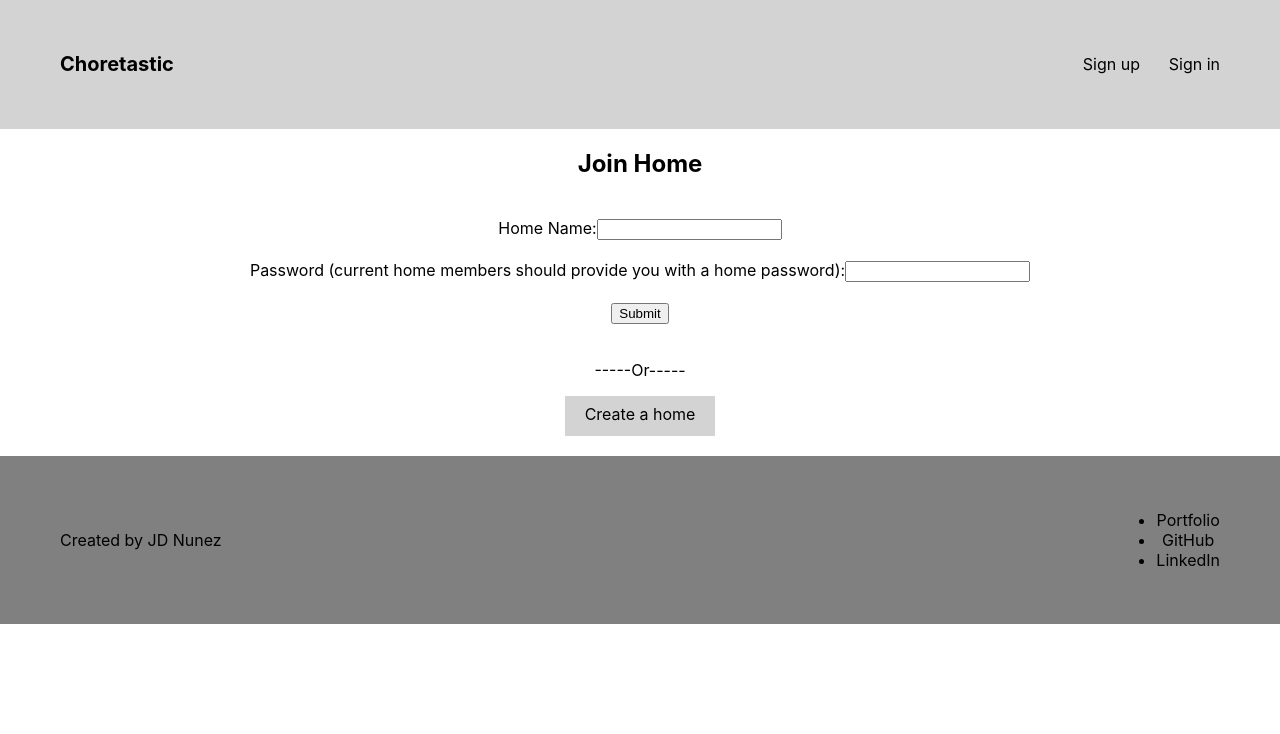
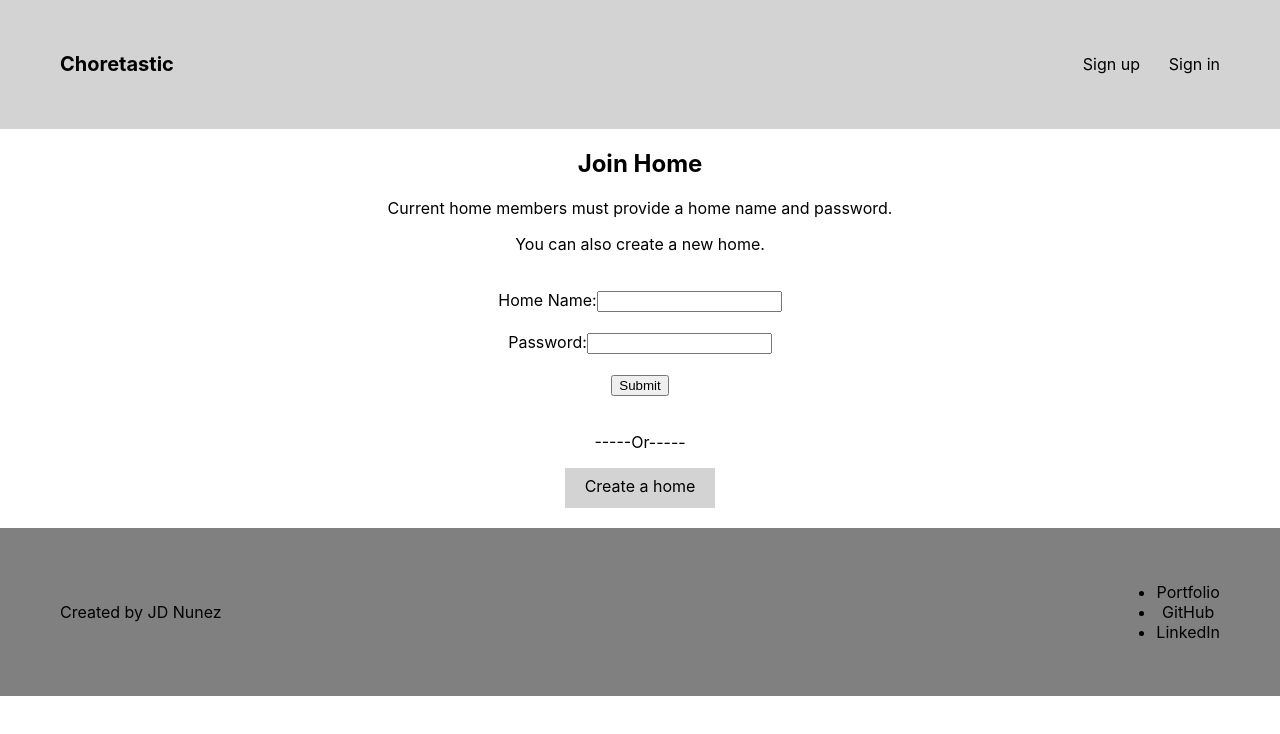
Before and after one commit to juandavidnh/choretastic-app, a React (Create React App) app: page /join-home in a window 1280 px wide. Shown: the top 734 px of the page. Built offline with nearby package versions, Linux system fonts and the light colour scheme.

Commit message:
added explanation join home

```diff
--- a/src/components/JoinHomeForm/JoinHomeForm.js
+++ b/src/components/JoinHomeForm/JoinHomeForm.js
@@ -56,7 +56,7 @@ class JoinHomeForm extends Component {
                     id="home-name"
                     onChange={e => this.updateHomeName(e.target.value)}/>
                     <br /><br />
-                <label htmlFor="password">Password (current home members should provide you with a home password):</label>
+                <label htmlFor="password">Password:</label>
                 <input
                     type="password"
                     name="password"
--- a/src/routes/JoinHomePage/JoinHomePage.js
+++ b/src/routes/JoinHomePage/JoinHomePage.js
@@ -15,8 +15,10 @@ class JoinHomePage extends Component {
         return(
 
                 <main>
-                <section className="main-section-w">
+                <section className="join-home">
                     <h2>Join Home</h2>
+                    <p>Current home members must provide a home name and password.</p>
+                    <p>You can also create a new home.</p>
                     <JoinHomeForm
                         joinHomeFunction={this.props.joinHomeFunction}
                         user = {user}
```
